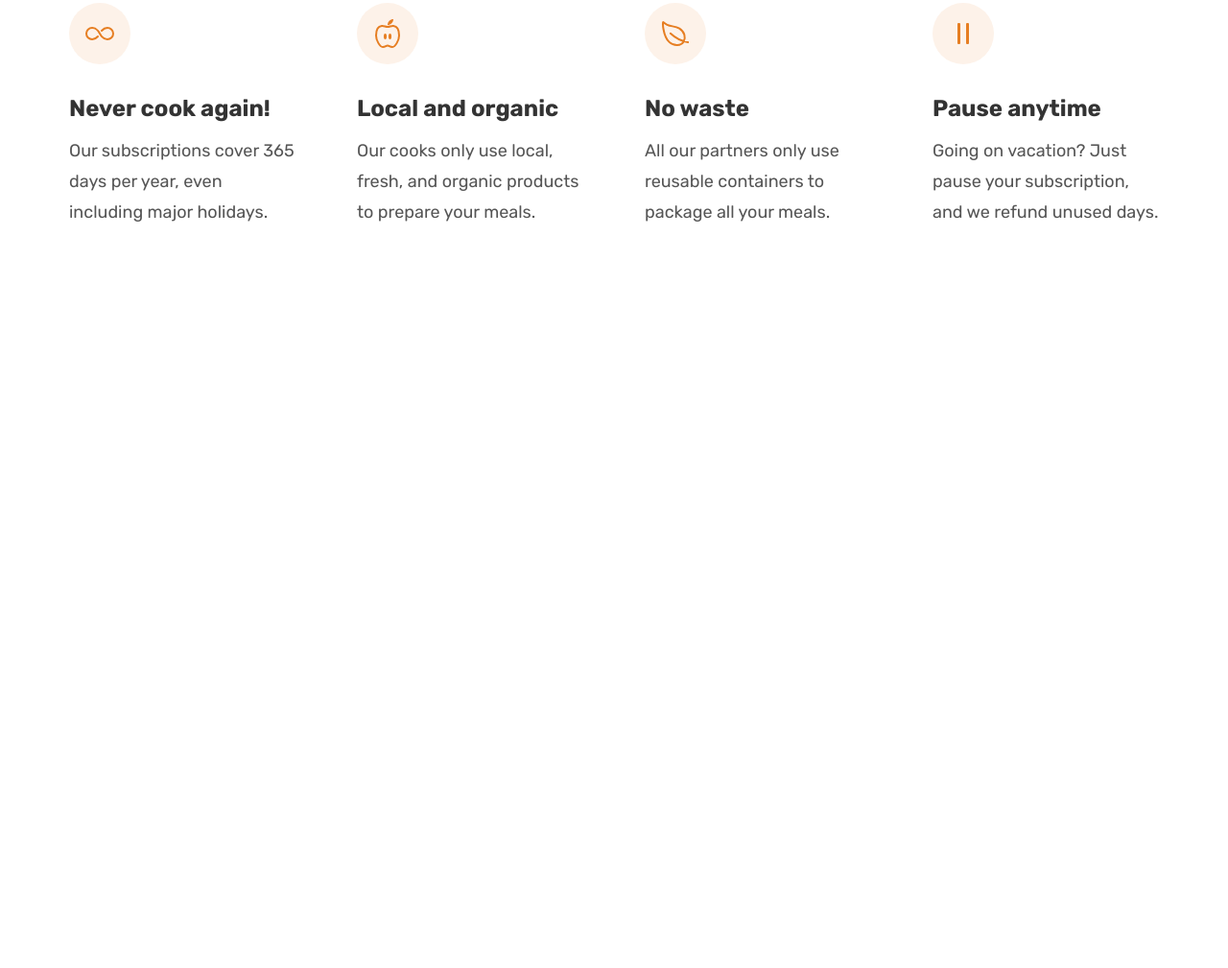
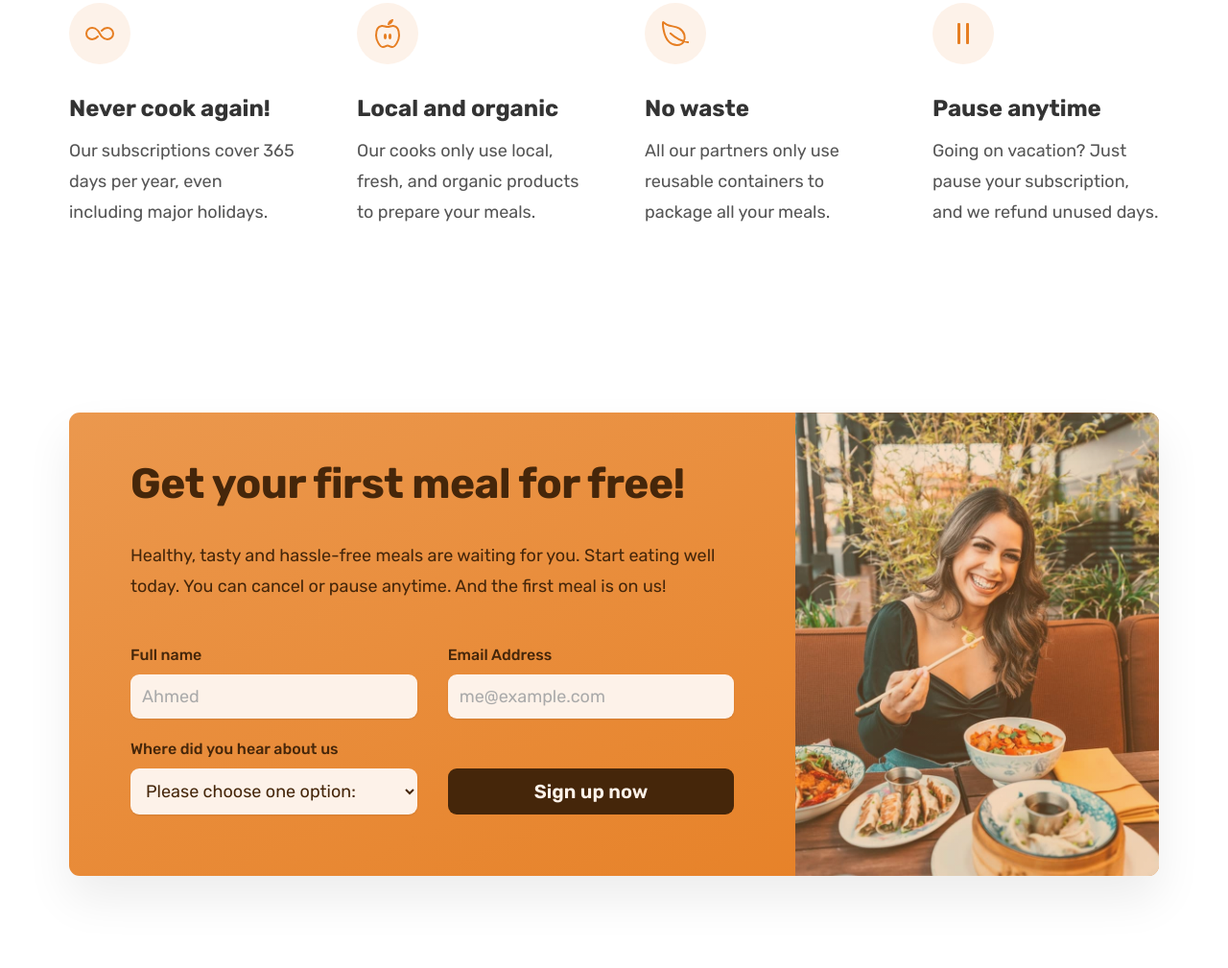
Before and after one commit to HamadSMA/omnifood-desktop, a plain HTML site: page index.html in a window 1280 px wide. Shown: the part 5654-6663 px from the top of the page at 96% size. Before the commit the page ends 5988 px from the top, so only its background shows below. Drawn offline with nearby package versions, Linux system fonts and the light colour scheme.

Commit message:
finished cta section

```diff
--- a/css/general.css
+++ b/css/general.css
@@ -25,8 +25,8 @@ Paragraph default: 1.6
 
 
 Primary: #e67e22
-- Tints: #fdf2e9 #fae5d3
-- Shades: #cf711f
+- Tints: #fdf2e9 #fae5d3 #eb984e
+- Shades: #cf711f #45260a
 - Accents;
 - Greys:
 #6f6f6f ( lightest grey allowed on #fdf2e9 )
@@ -35,7 +35,7 @@ Primary: #e67e22
 
 
 --- 03 SHADOWS
-
+0 2.4rem 4.8rem rgba(0, 0, 0, 0.075);
 
 
 --- 04 BORDER RAIDIUS
@@ -153,6 +153,7 @@ body {
   letter-spacing: 0.75px;
 }
 
+.btn,
 .btn:link,
 .btn:visited {
   text-decoration: none;
@@ -161,6 +162,11 @@ body {
   display: inline-block;
   padding: 1.6rem 3.2rem;
   border-radius: 9px;
+
+  /* only for .btn  */
+  border: none;
+  cursor: pointer;
+  font-family: inherit;
 
   /* Put trnsition  on original state */
   transition: all 0.3s;
@@ -190,6 +196,18 @@ body {
 
   /* Trick to add border inside */
   box-shadow: inset 0 0 0 3px #fff;
+}
+
+.btn--form {
+  background: #45260a;
+  color: #fdf2e9;
+  align-self: end;
+  padding: 1.2rem;
+}
+
+.btn--form:hover {
+  background-color: #fff;
+  color: #555;
 }
 
 .link:link,
@@ -228,6 +246,13 @@ body {
   color: #e67e22;
 }
 
+*:focus {
+  outline: none;
+  /* outline: 4px dotted #e67e22;
+  outline-offset: 8px; */
+  box-shadow: 0 0 0 0.8rem rgba(230, 125, 34, 0.5);
+}
+
 /* HELPER SETTING CLASSES */
 
 /* When using a helper class, we must insure its style is always applied */
--- a/css/style.css
+++ b/css/style.css
@@ -462,3 +462,91 @@
   font-size: 1.8rem;
   line-height: 1.8;
 }
+
+/*****************************/
+/* CTA SECTION */
+/*****************************/
+.section-cta {
+  padding: 9.6rem 0;
+}
+
+.cta {
+  display: grid;
+  grid-template-columns: 2fr 1fr;
+  background-color: #e67e22;
+  box-shadow: 0 2.4rem 4.8rem rgba(0, 0, 0, 0.075);
+  border-radius: 11px;
+
+  /* gradiant */
+  background-image: linear-gradient(to right bottom, #eb984e, #e67e22);
+
+  overflow: hidden;
+}
+
+.cta-text-box {
+  padding: 4.8rem 6.4rem 6.4rem 6.4rem;
+  color: #45260a;
+}
+
+.cta .heading-secondary {
+  /* color: #45260a; */
+  color: inherit;
+  margin-bottom: 3.2rem;
+}
+
+.cta-text {
+  font-size: 1.8rem;
+  line-height: 1.8;
+  margin-bottom: 4.8rem;
+}
+
+.cta-img-box {
+  /* putting the gradiant on top of the image */
+  background-image: linear-gradient(
+      to right bottom,
+      rgba(235, 151, 78, 0.3),
+      rgba(230, 125, 34, 0.3)
+    ),
+    url("../img/eating.jpg");
+
+  /* the image will cover the entire background */
+  background-size: cover;
+  background-position: center;
+}
+
+.cta-form {
+  display: grid;
+  grid-template-columns: 1fr 1fr;
+  column-gap: 3.2rem;
+  row-gap: 2.4rem;
+}
+
+.cta-form label {
+  display: block;
+  font-size: 1.6rem;
+  font-weight: 500;
+  margin-bottom: 1.2rem;
+}
+
+.cta-form input,
+.cta-form select {
+  width: 100%;
+  padding: 1.2rem;
+  font-size: 1.8rem;
+
+  /* force font to be inherited */
+  font-family: inherit;
+  color: inherit;
+  border: none;
+  background-color: #fdf2e9;
+  border-radius: 9px;
+  box-shadow: 0 1px 2px rgba(0, 0, 0, 0.1);
+}
+
+.cta-form input::placeholder {
+  color: #aaa;
+}
+.cta *:focus {
+  outline: none;
+  box-shadow: 0 0 0 0.8rem rgba(253, 242, 233, 0.5);
+}
--- a/index.html
+++ b/index.html
@@ -507,6 +507,61 @@
           </div>
         </div>
       </section>
+
+      <section class="section-cta">
+        <div class="container">
+          <div class="cta">
+            <div class="cta-text-box">
+              <h2 class="heading-secondary">Get your first meal for free!</h2>
+              <p class="cta-text">
+                Healthy, tasty and hassle-free meals are waiting for you. Start
+                eating well today. You can cancel or pause anytime. And the
+                first meal is on us!
+              </p>
+
+              <form class="cta-form" action="#">
+                <div>
+                  <label for="full-name">Full name</label>
+                  <input
+                    id="full-name"
+                    type="text"
+                    placeholder="Ahmed"
+                    required
+                  />
+                </div>
+
+                <div>
+                  <label for="email">Email Address</label>
+                  <input
+                    id="email"
+                    type="email"
+                    placeholder="me@example.com"
+                    require
+                  />
+                </div>
+
+                <div>
+                  <label for="select-where">Where did you hear about us</label>
+                  <select name="" id="select-where" required>
+                    <option value="">Please choose one option:</option>
+                    <option value="friends">Friends and family</option>
+                    <option value="podcast">Podcast</option>
+                    <option value="ad">Faceboob ad</option>
+                    <option value="others">Others</option>
+                  </select>
+                </div>
+
+                <button class="btn btn--form">Sign up now</button>
+              </form>
+            </div>
+            <div
+              class="cta-img-box"
+              role="img"
+              aria-label="Woman enjoying food"
+            ></div>
+          </div>
+        </div>
+      </section>
     </main>
     <script
       type="module"
```
